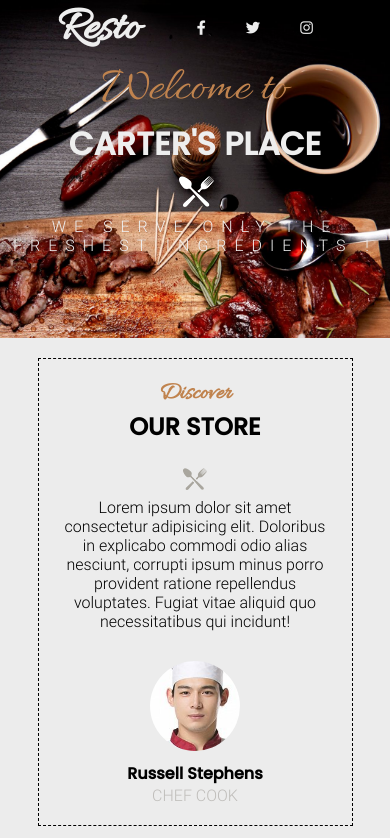
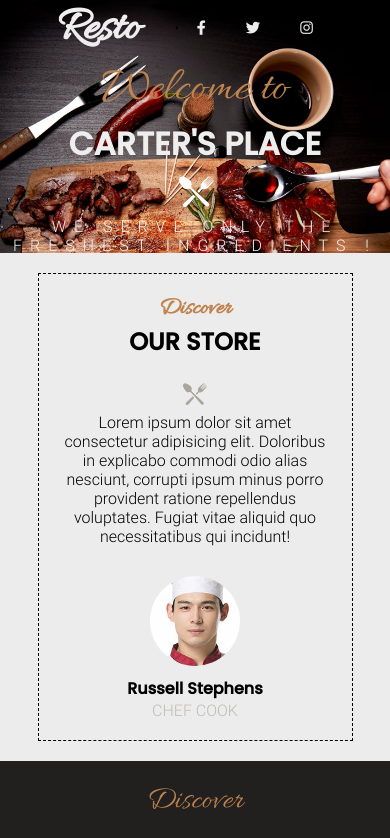
Before and after one commit to MoussCarter/MoussCarter.github.io, a plain HTML site: page index.html in a window 390 px wide. Shown: the top 838 px of the page. Drawn offline with Linux system fonts and the light colour scheme.

Commit message:
header size responsive adjusted

```diff
--- a/layouts/_header.scss
+++ b/layouts/_header.scss
@@ -6,10 +6,10 @@ header
     text-align: center;
     color:$white1;
     @media screen and (max-width:1300px) {
-        height: 50vh;
+        height: 40vh;
     }
     @media screen and (max-width:900px) {
-        height: 40vh;
+        height: 30vh;
     }
     #title1 {
         font-family: "font1";
@@ -42,7 +42,7 @@ header
     .welcome_container
     {
         margin: 180px;
-        @media screen and (max-width:900px) {
+        @media screen and (max-width:1300px) {
             margin: 0;
            }
         h1 {
```
Also changed, not shown: style.css, 1 other file.
